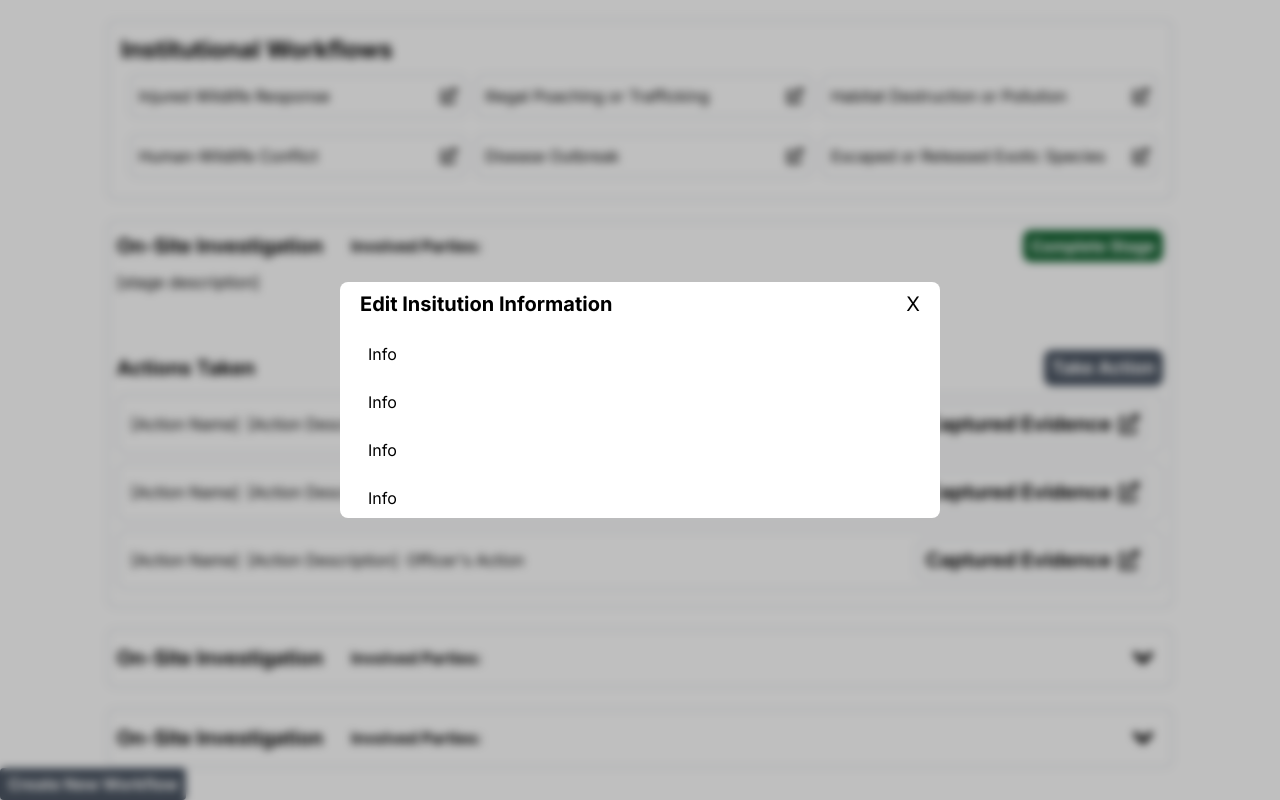
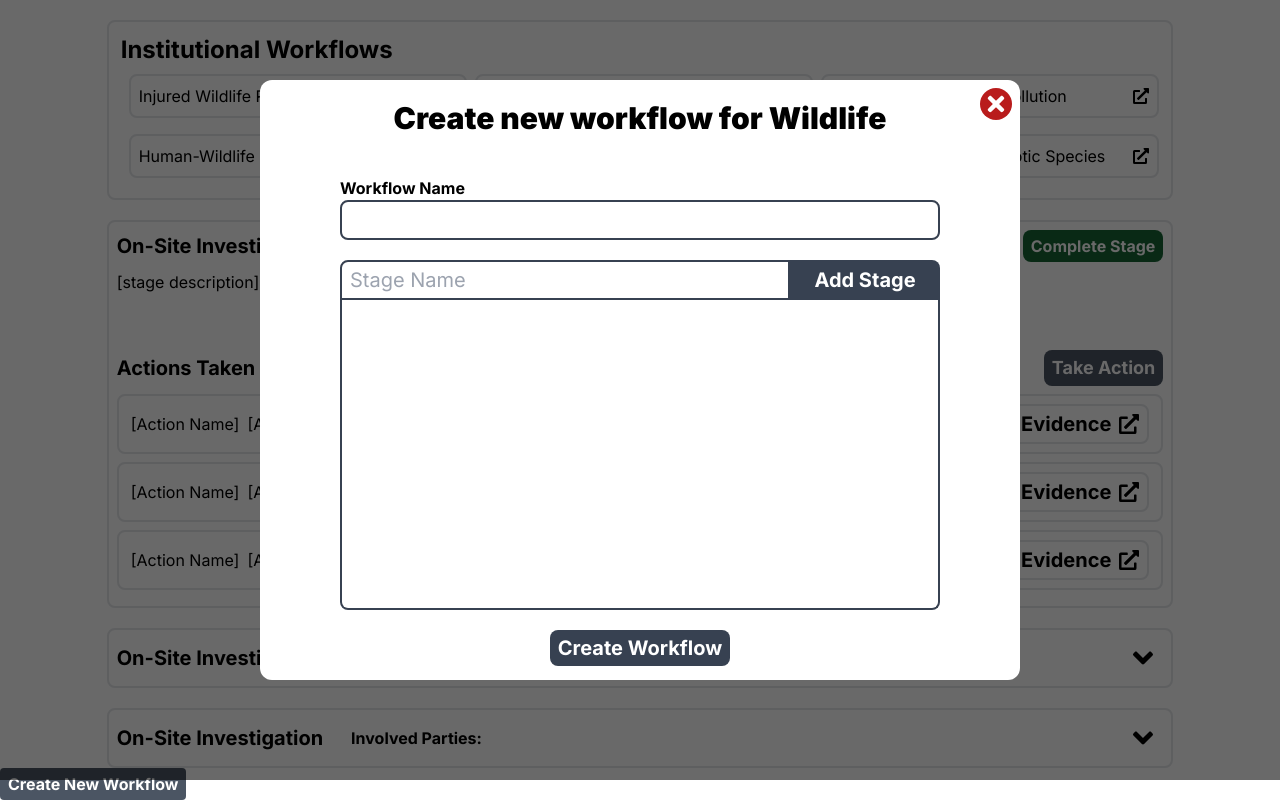
Before and after one commit to SDP-Group-Js/ECMS-Frontend, a Next.js app: page /workflows in a window 1280 px wide. Both pictures are taken after a click on the button "Create New Workflow". Shown: the part 20-820 px from the top of the page. Built offline with nearby package versions, Linux system fonts and the light colour scheme.

Commit message:
Added Modal Component

```diff
--- /dev/null
+++ b/app/components/Modal.tsx
@@ -0,0 +1,11 @@
+import React from 'react'
+
+const Modal = ({ onClick, children, color }: any) => {
+    return (
+        <div onClick={onClick} style={{color: `${color} !important`}} className="absolute overflow-x-hidden overflow-y-auto flex justify-center items-center top-0 left-0 z-50 bg-[#00000096] w-full h-full">
+            {children}
+        </div>
+    )
+}
+
+export default Modal
--- a/app/components/workflow-module/CreateInstitutionWorkflow.tsx
+++ b/app/components/workflow-module/CreateInstitutionWorkflow.tsx
@@ -1,8 +1,8 @@
 "use client";
 import { useState } from "react";
-import Modal from "../institution-module/InstModal";
 import { FaTimes, FaTrash } from "react-icons/fa";
 import SetStages from "./SetStages";
+import Modal from "../Modal";
 
 interface CreateInstitutionWorkflowParamTypes {
   institutionId: string;
--- a/app/components/workflow-module/ViewInstitutionWorkflows.tsx
+++ b/app/components/workflow-module/ViewInstitutionWorkflows.tsx
@@ -3,7 +3,7 @@ import React, { useState } from "react";
 
 import dumbyData from "../../../tests/dumbyData.json";
 import { FaExternalLinkAlt, FaTimes } from "react-icons/fa";
-import Modal from "../institution-module/InstModal";
+import Modal from "../Modal";
 
 const ViewInstitutionWorkflows = ({ institution }: any) => {
   const institutionWorkflows = dumbyData.institutionWorkflows;
```
